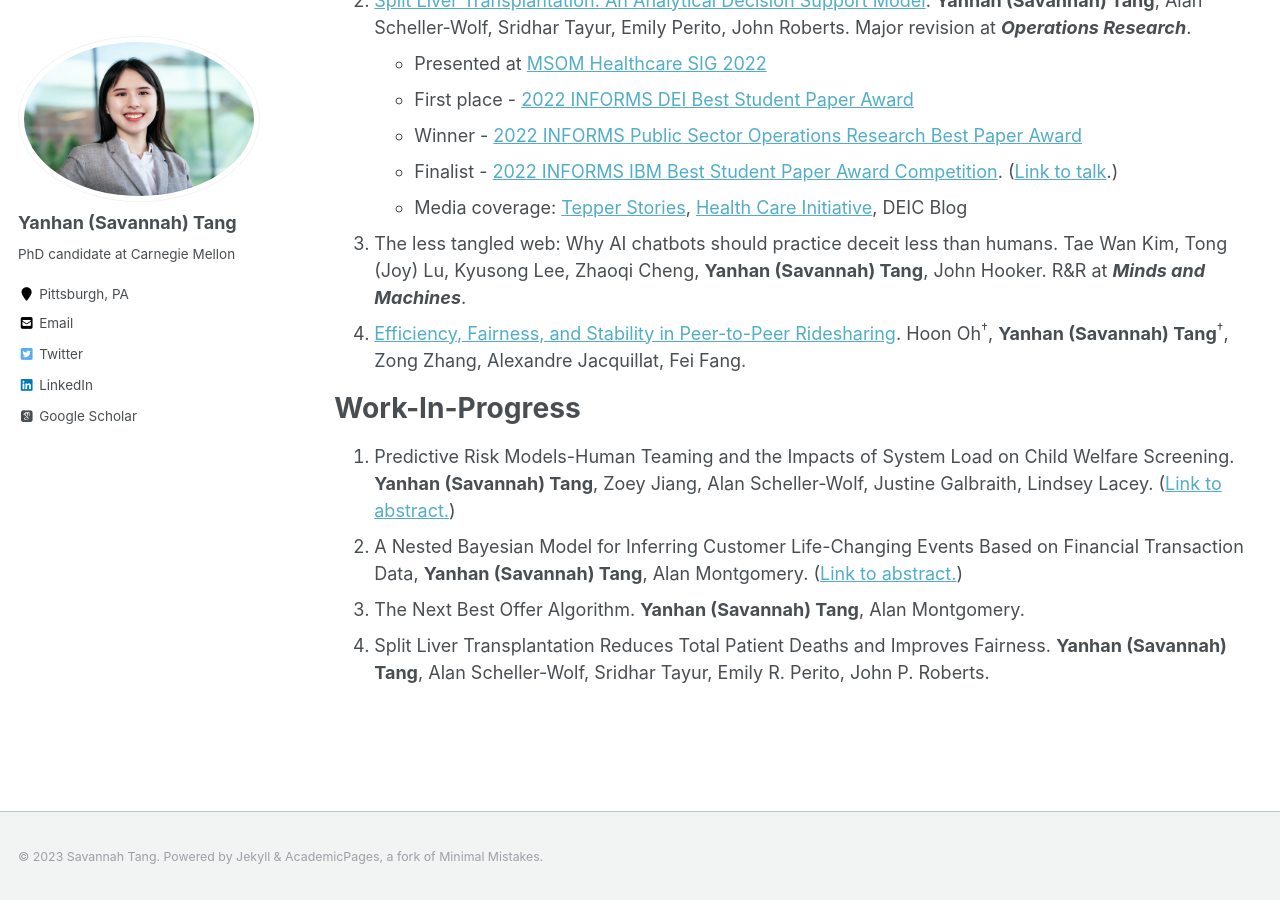
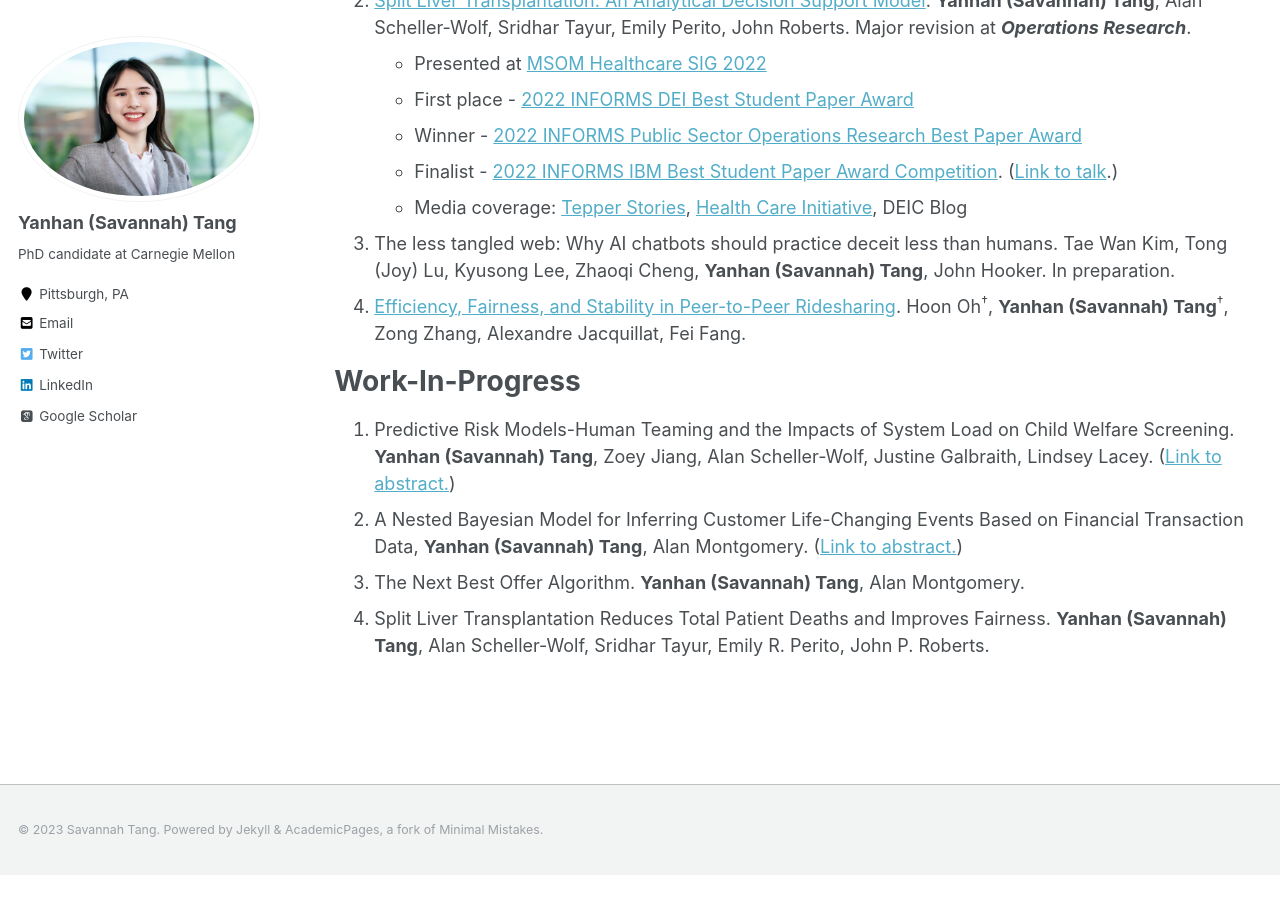
Before and after one commit to savytang/savytang.github.io, a Jekyll site: the page built from _pages/researches.md, in a window 1280 px wide and 900 px high, scrolled down 553 px. Built offline with Jekyll 4.4.1, drawn with Linux system fonts in a browser that asks for light colours; some web fonts are replaced; after the commit the page ends 1428 px from its top, so only the background shows below that.

Commit message:
Update
pnc file

```diff
--- a/_pages/researches.md
+++ b/_pages/researches.md
@@ -23,7 +23,7 @@ author_profile: true
   - Finalist - [2022 INFORMS IBM Best Student Paper Award Competition](https://www.informs.org/Recognizing-Excellence/Award-Recipients/Yanhan-Savannah-Tang). ([Link to talk](https://www.youtube.com/watch?v=3QSfzrrAWQs).)
   - Media coverage: [Tepper Stories](https://www.cmu.edu/tepper/news/stories/2022/december/informs-awards.html), [Health Care Initiative](https://www.cmu.edu/tepper/faculty-and-research/initiatives/health-care-initiative/organ-donation.html), DEIC Blog
 
-1. The less tangled web: Why AI chatbots should practice deceit less than humans. Tae Wan Kim, Tong (Joy) Lu, Kyusong Lee, Zhaoqi Cheng, __Yanhan (Savannah) Tang__, John Hooker. R&R at ___Minds and Machines___.
+1. The less tangled web: Why AI chatbots should practice deceit less than humans. Tae Wan Kim, Tong (Joy) Lu, Kyusong Lee, Zhaoqi Cheng, __Yanhan (Savannah) Tang__, John Hooker. In preparation.
 
 1. [Efficiency, Fairness, and Stability in Peer-to-Peer Ridesharing](https://arxiv.org/abs/2110.01152). Hoon Oh<sup>&dagger;</sup>, __Yanhan (Savannah) Tang__<sup>&dagger;</sup>, Zong Zhang, Alexandre Jacquillat, Fei Fang.
 
```
Also changed, not shown: 2 other files.
